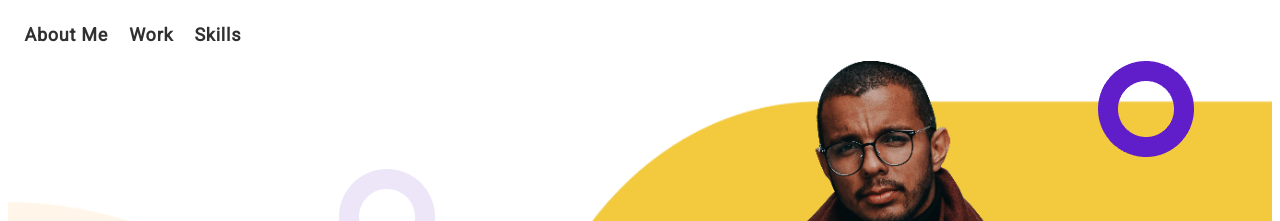
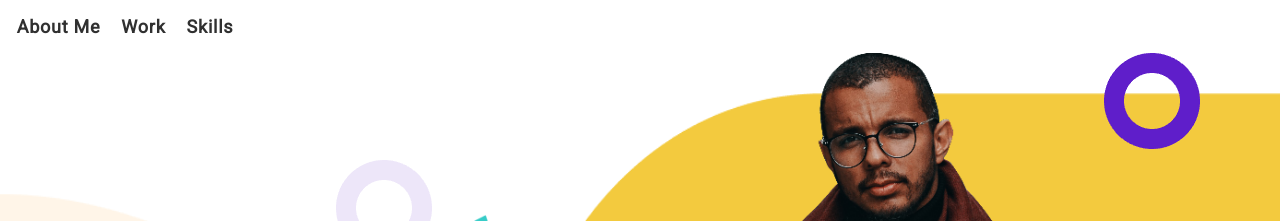
Before and after one commit to arguement/profile, a plain HTML site: page index.html in a window 1280 px wide. Shown: the top 221 px of the page. Drawn offline with nearby package versions, Linux system fonts and the light colour scheme.

Commit message:
fix margin at edges

```diff
--- a/main.css
+++ b/main.css
@@ -25,13 +25,9 @@
     overflow-x: hidden;
     height: 100%;
 } */
-/* html{
-
-    overflow-x: hidden;
+body{
+  margin: 0;
 }
-body{
-  overflow-x: hidden;
-} */
 
 
 /* remove list styles all items in
```
